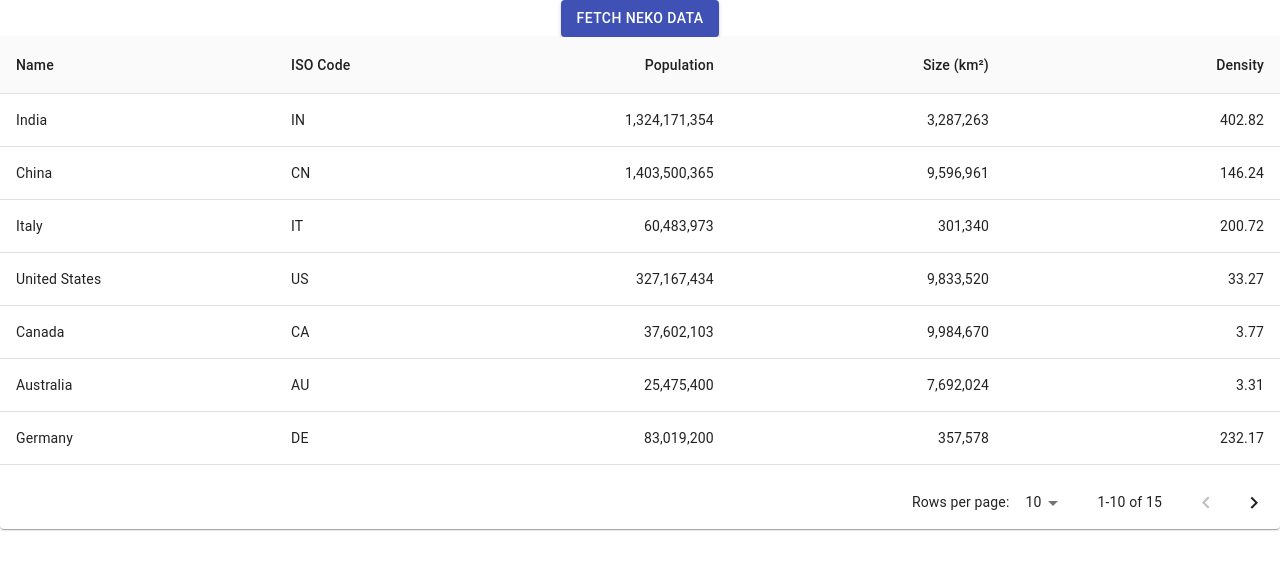
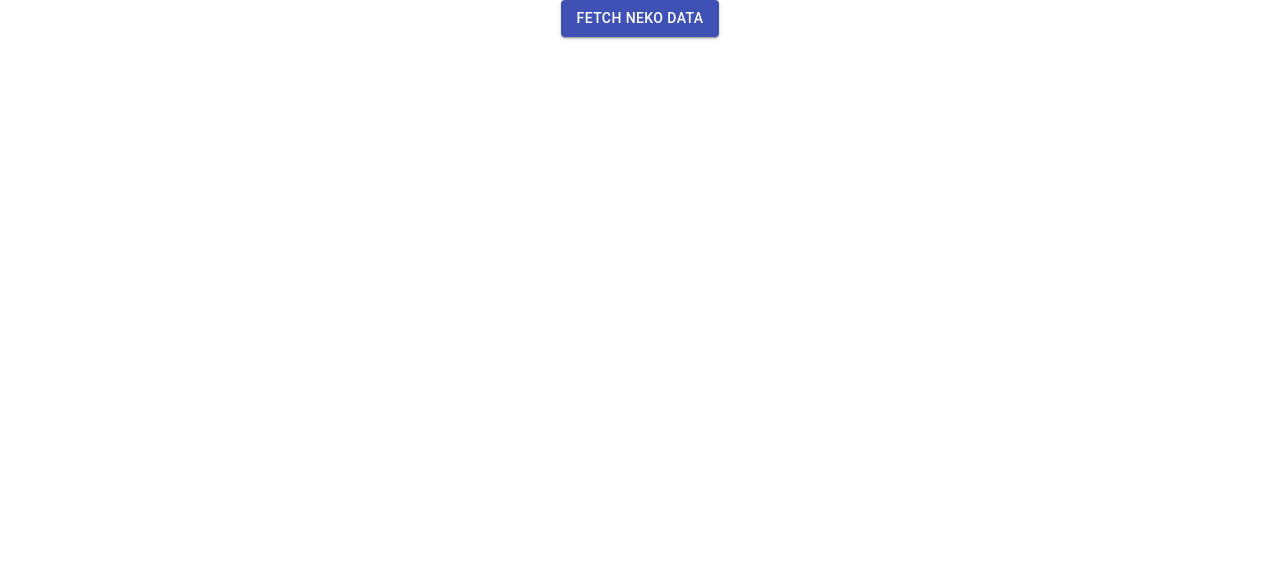
Before and after one commit to nguyenlyminhman/react-thunk, a React (Create React App) app: page / in a window 1280 px wide. Shown: the top 570 px of the page. Built offline with nearby package versions, Linux system fonts and the light colour scheme.

Commit message:
Done react-thunk

```diff
--- a/package.json
+++ b/package.json
@@ -4,6 +4,7 @@
   "private": true,
   "dependencies": {
     "@material-ui/core": "^4.11.2",
+    "@material-ui/data-grid": "^4.0.0-alpha.13",
     "@testing-library/jest-dom": "^5.11.4",
     "@testing-library/react": "^11.1.0",
     "@testing-library/user-event": "^12.1.10",
@@ -13,6 +14,7 @@
     "react-redux": "^7.2.2",
     "react-scripts": "4.0.1",
     "redux": "^4.0.5",
+    "redux-devtools-extension": "^2.13.8",
     "redux-logger": "^3.0.6",
     "redux-thunk": "^2.3.0",
     "web-vitals": "^0.2.4"
--- a/src/App.js
+++ b/src/App.js
@@ -1,10 +1,12 @@
 import './App.css';
 import NekoFetch from './module/fetch';
+import StickyHeadTable from './module/fetch/data-items';
 
 function App() {
   return (
     <div className="App">
       <NekoFetch />
+      <StickyHeadTable />
     </div>
   );
 }
--- a/src/module/fetch/data-items.jsx
+++ b/src/module/fetch/data-items.jsx
@@ -1,130 +1,33 @@
 import React from 'react';
-import { makeStyles } from '@material-ui/core/styles';
-import Paper from '@material-ui/core/Paper';
-import Table from '@material-ui/core/Table';
-import TableBody from '@material-ui/core/TableBody';
-import TableCell from '@material-ui/core/TableCell';
-import TableContainer from '@material-ui/core/TableContainer';
-import TableHead from '@material-ui/core/TableHead';
-import TablePagination from '@material-ui/core/TablePagination';
-import TableRow from '@material-ui/core/TableRow';
+import { connect } from 'react-redux';
+import { DataGrid } from '@material-ui/data-grid';
+import CircularProgress from '@material-ui/core/CircularProgress';
+
 
 const columns = [
-  { id: 'name', label: 'Name', minWidth: 170 },
-  { id: 'code', label: 'ISO\u00a0Code', minWidth: 100 },
-  {
-    id: 'population',
-    label: 'Population',
-    minWidth: 170,
-    align: 'right',
-    format: (value) => value.toLocaleString('en-US'),
-  },
-  {
-    id: 'size',
-    label: 'Size\u00a0(km\u00b2)',
-    minWidth: 170,
-    align: 'right',
-    format: (value) => value.toLocaleString('en-US'),
-  },
-  {
-    id: 'density',
-    label: 'Density',
-    minWidth: 170,
-    align: 'right',
-    format: (value) => value.toFixed(2),
-  },
+  { field: 'id', headerName: 'ID', width: 70 },
+  { field: 'name', headerName: 'Name ', width: 130 },
+  { field: 'email', headerName: 'Email', width: 130 },
+  { field: 'phone', headerName: 'Phone', width: 130 },
+  { field: 'createdAt', headerName: 'createdAt', width: 130 },
 ];
 
-function createData(name, code, population, size) {
-  const density = population / size;
-  return { name, code, population, size, density };
+const StickyHeadTable = (props) => {
+  const { data, error, isLoading } = props;
+  console.log(data);
+  return (
+
+    <div style={{ height: 400, width: '100%' }}>
+      {isLoading && <CircularProgress />}
+      {data && <DataGrid rows={data} columns={columns} pageSize={100} />}
+    </div>
+  );
 }
 
-const rows = [
-  createData('India', 'IN', 1324171354, 3287263),
-  createData('China', 'CN', 1403500365, 9596961),
-  createData('Italy', 'IT', 60483973, 301340),
-  createData('United States', 'US', 327167434, 9833520),
-  createData('Canada', 'CA', 37602103, 9984670),
-  createData('Australia', 'AU', 25475400, 7692024),
-  createData('Germany', 'DE', 83019200, 357578),
-  createData('Ireland', 'IE', 4857000, 70273),
-  createData('Mexico', 'MX', 126577691, 1972550),
-  createData('Japan', 'JP', 126317000, 377973),
-  createData('France', 'FR', 67022000, 640679),
-  createData('United Kingdom', 'GB', 67545757, 242495),
-  createData('Russia', 'RU', 146793744, 17098246),
-  createData('Nigeria', 'NG', 200962417, 923768),
-  createData('Brazil', 'BR', 210147125, 8515767),
-];
-
-const useStyles = makeStyles({
-  root: {
-    width: '100%',
-  },
-  container: {
-    maxHeight: 440,
-  },
+const mapState = state => ({
+  data: state.dataNeko.data,
+  error: state.dataNeko.error,
+  isLoading: state.dataNeko.isLoading
 });
 
-export default function StickyHeadTable() {
-  const classes = useStyles();
-  const [page, setPage] = React.useState(0);
-  const [rowsPerPage, setRowsPerPage] = React.useState(10);
-
-  const handleChangePage = (event, newPage) => {
-    setPage(newPage);
-  };
-
-  const handleChangeRowsPerPage = (event) => {
-    setRowsPerPage(+event.target.value);
-    setPage(0);
-  };
-
-  return (
-    <Paper className={classes.root}>
-      <TableContainer className={classes.container}>
-        <Table stickyHeader aria-label="sticky table">
-          <TableHead>
-            <TableRow>
-              {columns.map((column) => (
-                <TableCell
-                  key={column.id}
-                  align={column.align}
-                  style={{ minWidth: column.minWidth }}
-                >
-                  {column.label}
-                </TableCell>
-              ))}
-            </TableRow>
-          </TableHead>
-          <TableBody>
-            {rows.slice(page * rowsPerPage, page * rowsPerPage + rowsPerPage).map((row) => {
-              return (
-                <TableRow hover role="checkbox" tabIndex={-1} key={row.code}>
-                  {columns.map((column) => {
-                    const value = row[column.id];
-                    return (
-                      <TableCell key={column.id} align={column.align}>
-                        {column.format && typeof value === 'number' ? column.format(value) : value}
-                      </TableCell>
-                    );
-                  })}
-                </TableRow>
-              );
-            })}
-          </TableBody>
-        </Table>
-      </TableContainer>
-      <TablePagination
-        rowsPerPageOptions={[10, 25, 100]}
-        component="div"
-        count={rows.length}
-        rowsPerPage={rowsPerPage}
-        page={page}
-        onChangePage={handleChangePage}
-        onChangeRowsPerPage={handleChangeRowsPerPage}
-      />
-    </Paper>
-  );
-}
+export default connect(mapState, null)(StickyHeadTable)
--- a/src/module/fetch/index.jsx
+++ b/src/module/fetch/index.jsx
@@ -1,11 +1,10 @@
-import React from 'react';
+import React, { useState } from 'react';
 import Button from '@material-ui/core/Button';
 import StickyHeadTable from './data-items';
 import fetchData from '../../store/fetch-api/action';
 import { connect } from 'react-redux';
 
-function NekoFetch(props) {
-
+const NekoFetch = (props) => {
 
     const _fetchNekoData = () => {
         props.fetchData()
@@ -14,19 +13,18 @@ function NekoFetch(props) {
     return (
         <>
             <Button variant="contained" color="primary" onClick={_fetchNekoData}>
-                Fetch Neko Data
+                Fetch Neko Data {props.loading}
             </Button>
-            <StickyHeadTable />
         </>
     );
 }
 
 const mapState = state => ({
-    // isLoading: setIsLoading
+    loading: state.dataNeko.isLoading
 })
 
 const mapDistpatch = dispatch => ({
-    fetchData : () => dispatch(fetchData())
+    fetchData: () => dispatch(fetchData())
 })
 
-export default connect(mapState,mapDistpatch )(NekoFetch);
+export default connect(mapState, mapDistpatch)(NekoFetch);
--- a/src/store/fetch-api/action.jsx
+++ b/src/store/fetch-api/action.jsx
@@ -3,10 +3,10 @@ import { FETCH_DATA, FETCH_DATA_SUCCESS, FETCH_DATA_FAIL } from './type'
 import fetchNekoDataService from './service';
 
 const fetchNeko = () => ({ type: FETCH_DATA });
-const fetchNekoSuccess = data => ({ type: FETCH_DATA_SUCCESS, payload: data });
-const fetchNekoFail = error => ({ type: FETCH_DATA_FAIL, payload: error })
+const fetchNekoSuccess = data => ({ type: FETCH_DATA_SUCCESS, payload: { data } });
+const fetchNekoFail = error => ({ type: FETCH_DATA_FAIL, payload: { error } });
 
-export default () => {
+const fetchData = () => {
     return dispatch => {
         dispatch(fetchNeko());
         fetchNekoDataService()
@@ -14,3 +14,5 @@ export default () => {
             .catch(error => dispatch(fetchNekoFail(error)))
     }
 }
+
+export default fetchData;
--- a/src/store/fetch-api/reducer.jsx
+++ b/src/store/fetch-api/reducer.jsx
@@ -12,7 +12,7 @@ export const fetchAllNeko = (state = initialState, action) => {
             return {
                 isLoading: true,
                 error: null,
-                data: null,
+                data: [],
             }
         case FETCH_DATA_SUCCESS:
             return {
--- a/src/store/index.jsx
+++ b/src/store/index.jsx
@@ -1,14 +1,12 @@
-import {createStore, applyMiddleware, combineReducers } from 'redux';
+import { createStore, applyMiddleware, combineReducers } from 'redux';
 import thunk from 'redux-thunk';
-import logger from  'redux-logger';
+import logger from 'redux-logger';
 
-import {fetchAllNeko} from './fetch-api/reducer'
 
-const AllReducers  = combineReducers({
-    fetchAllNeko
+import { fetchAllNeko } from './fetch-api/reducer'
+
+const AllReducers = combineReducers({
+    dataNeko: fetchAllNeko
 })
 
-export const store = createStore(
-    AllReducers,
-    applyMiddleware(thunk, logger)
-)
+export const store = createStore(AllReducers, applyMiddleware(thunk))
```
Also changed, not shown: 1 other file (tests, documents, lock files or other folders).
